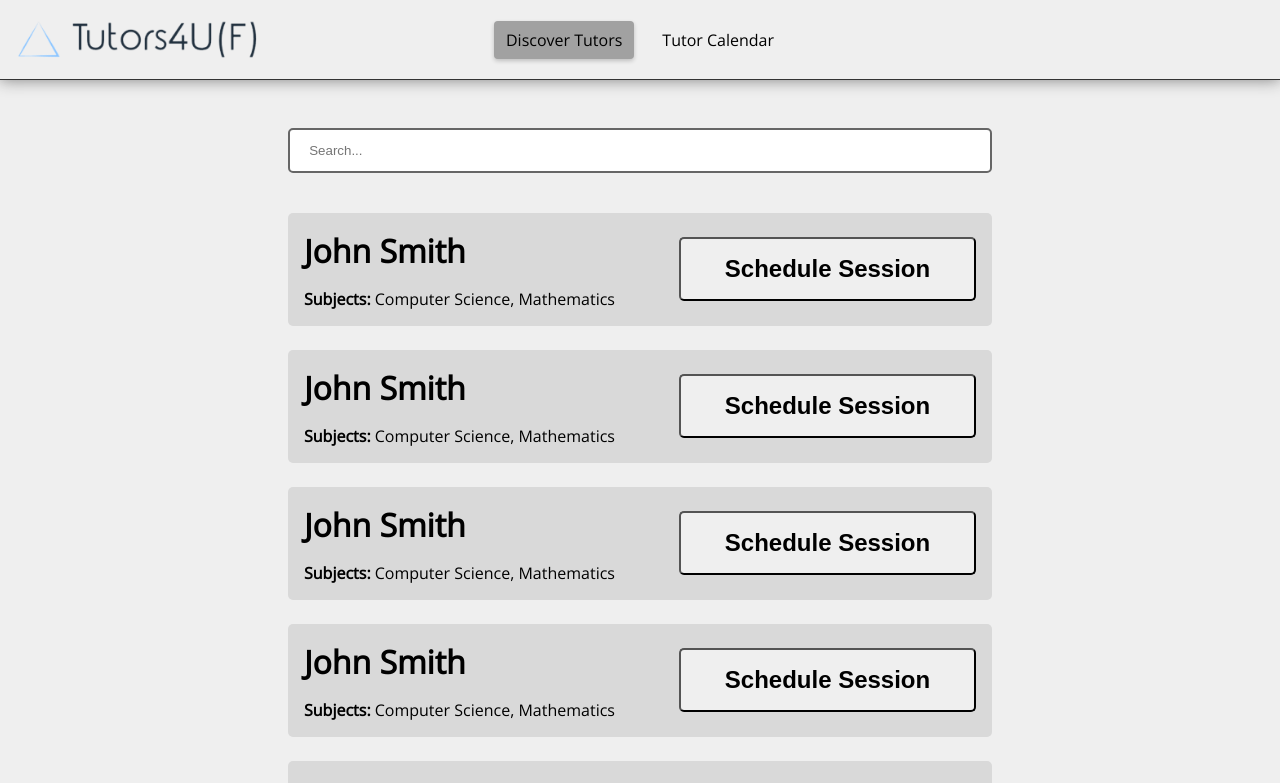
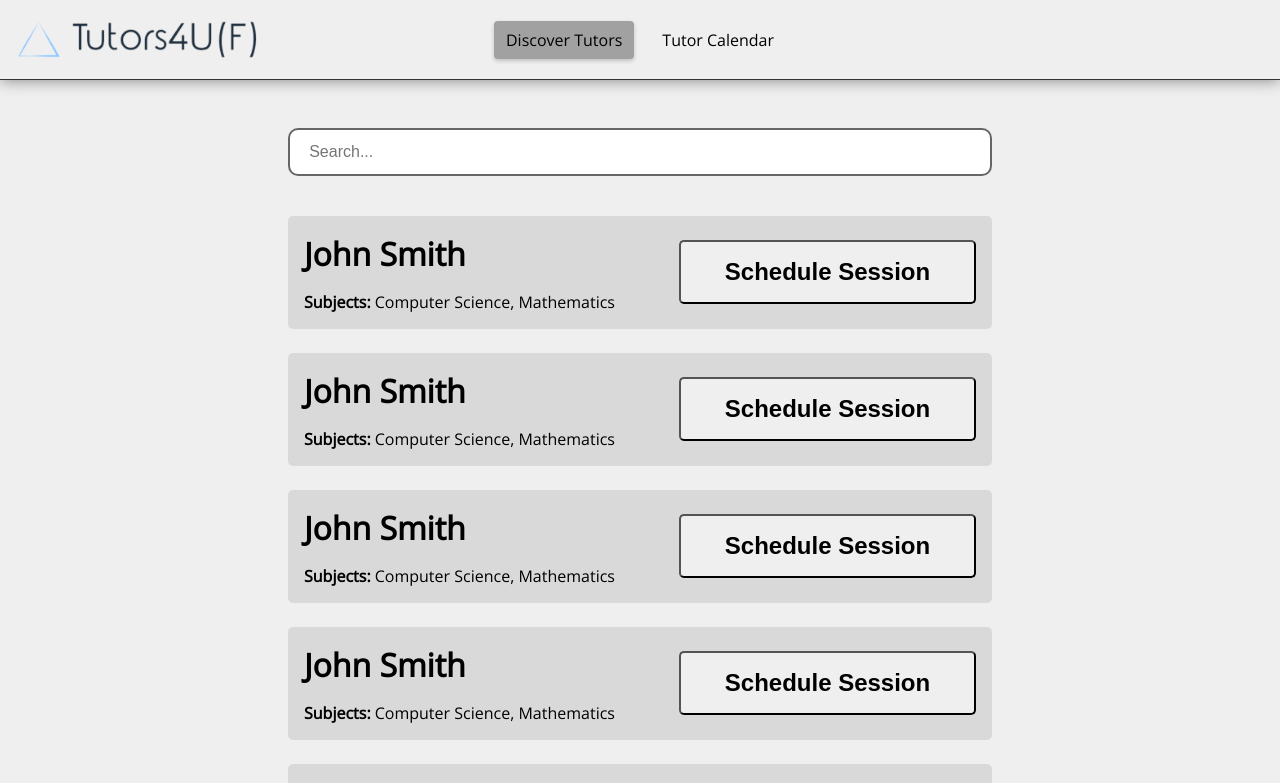
Before and after one commit to BenjaminTSmith/swe-project, a React (Create React App) app in the folder frontend/: page /discover in a window 1280 px wide. Shown: the top 783 px of the page. Built offline with nearby package versions, Linux system fonts and the light colour scheme.

Commit message:
small CSS changes

```diff
--- a/frontend/src/index.css
+++ b/frontend/src/index.css
@@ -179,9 +179,10 @@ body {
   max-width: 800px;
   margin: 0 auto;
   padding: 0.8rem 1.2rem;
-  border-radius: 5px;
+  border-radius: 10px;
   border: 2px solid #666666;
   transition: all 0.3s ease;
+  font-size: 1rem;
 }
 
 .discoverInput:focus {
```
